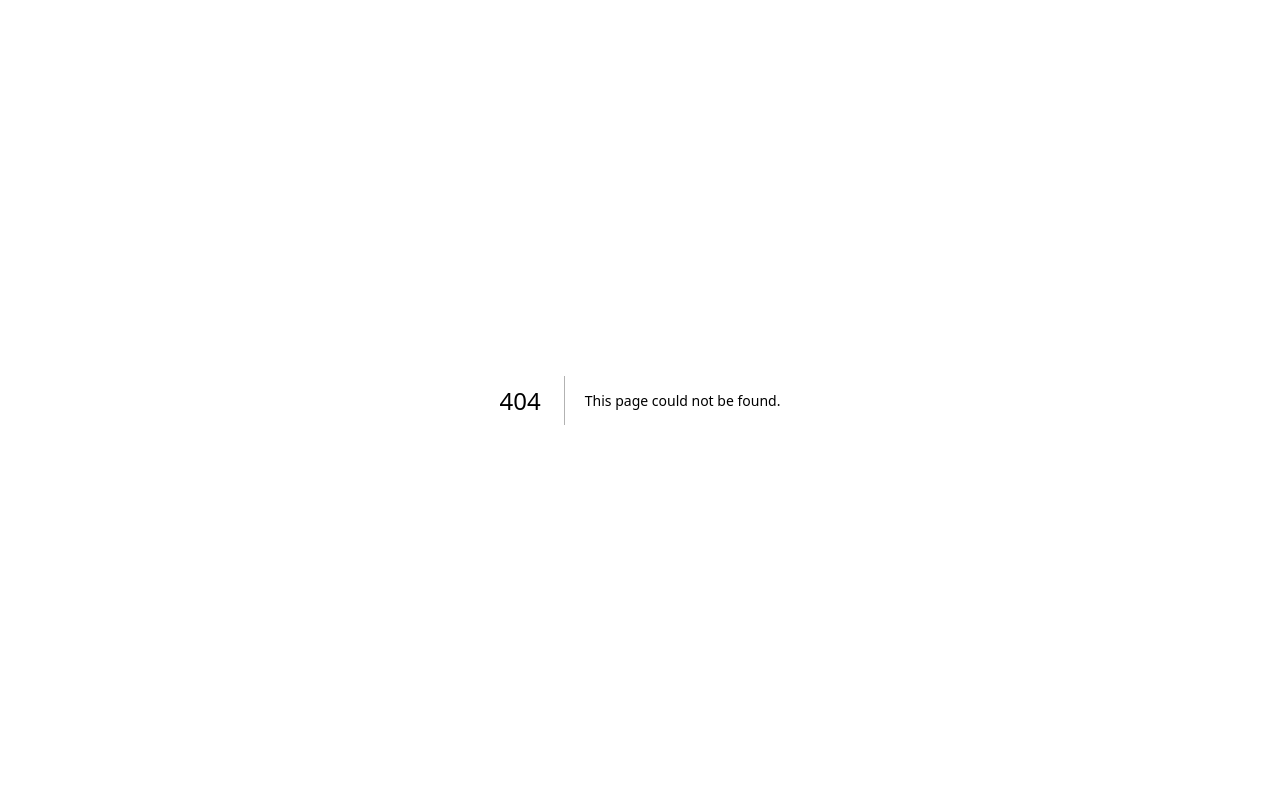
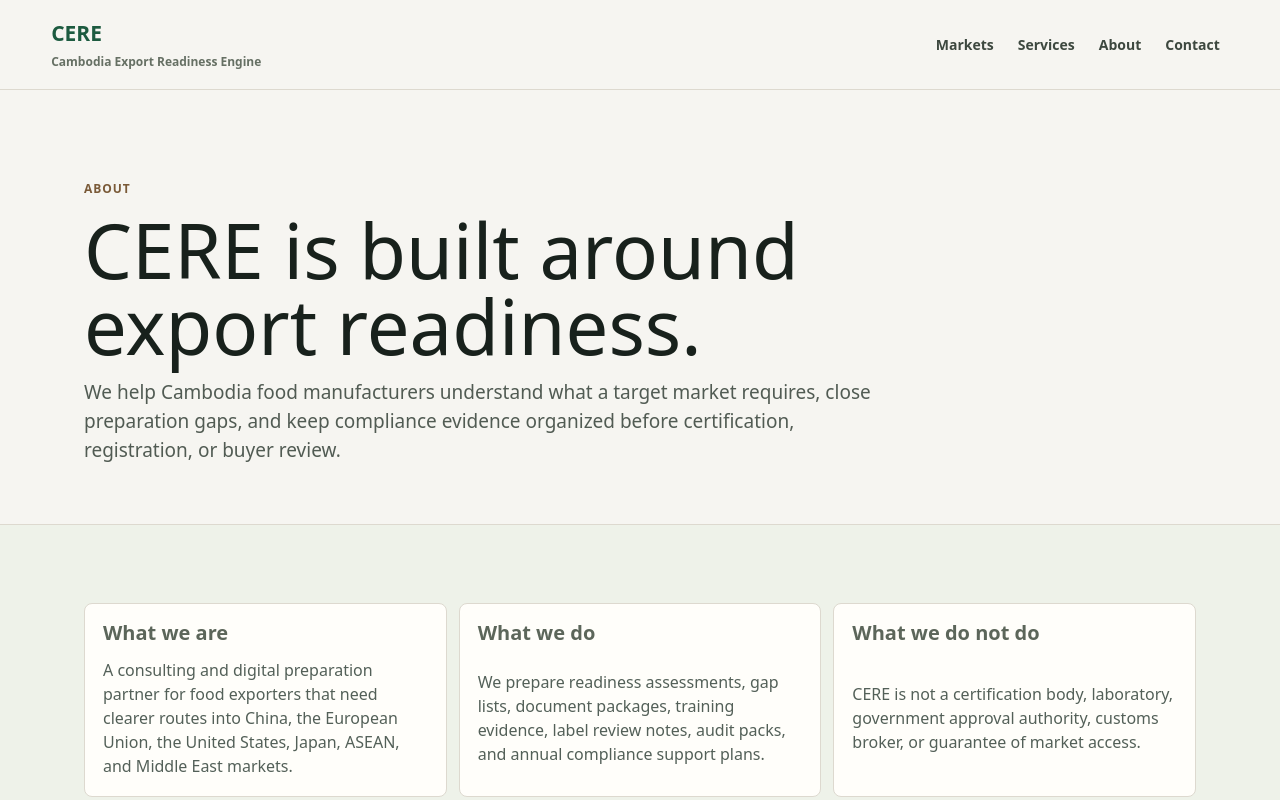
Before and after one commit to Leebood/cere, a Next.js app: page /about in a window 1280 px wide. Before the commit this address had no page. Shown: the top 800 px of the page. Built offline with nearby package versions, Linux system fonts and the light colour scheme.

Commit message:
Reframe public site as export decision guide

```diff
--- /dev/null
+++ b/src/app/about/page.tsx
@@ -0,0 +1,38 @@
+import { PageIntro, SiteChrome } from "../site-chrome";
+
+export default function AboutPage() {
+  return (
+    <SiteChrome>
+      <PageIntro eyebrow="About" title="CERE is built around export readiness.">
+        We help Cambodia food manufacturers understand what a target market requires, close preparation gaps, and keep
+        compliance evidence organized before certification, registration, or buyer review.
+      </PageIntro>
+
+      <section className="cere-section muted">
+        <div className="about-grid">
+          <article>
+            <strong>What we are</strong>
+            <p>
+              A consulting and digital preparation partner for food exporters that need clearer routes into China, the
+              European Union, the United States, Japan, ASEAN, and Middle East markets.
+            </p>
+          </article>
+          <article>
+            <strong>What we do</strong>
+            <p>
+              We prepare readiness assessments, gap lists, document packages, training evidence, label review notes,
+              audit packs, and annual compliance support plans.
+            </p>
+          </article>
+          <article>
+            <strong>What we do not do</strong>
+            <p>
+              CERE is not a certification body, laboratory, government approval authority, customs broker, or guarantee
+              of market access.
+            </p>
+          </article>
+        </div>
+      </section>
+    </SiteChrome>
+  );
+}
--- a/src/app/globals.css
+++ b/src/app/globals.css
@@ -2684,6 +2684,206 @@ button.secondary:hover {
   text-decoration: none;
 }
 
+.guide-hero {
+  grid-template-columns: minmax(0, 0.95fr) minmax(340px, 0.8fr);
+}
+
+.guide-choice-panel {
+  display: grid;
+  gap: 18px;
+  align-content: center;
+  min-height: 560px;
+  border: 1px solid #d8d7cf;
+  border-radius: 8px;
+  background:
+    linear-gradient(180deg, rgba(16, 35, 26, 0.78), rgba(16, 35, 26, 0.94)),
+    url("https://images.unsplash.com/photo-1494412651409-8963ce7935a7?auto=format&fit=crop&w=1200&q=80");
+  background-position: center;
+  background-size: cover;
+  color: white;
+  padding: clamp(20px, 4vw, 34px);
+}
+
+.guide-choice-panel .cere-eyebrow {
+  color: rgba(255, 255, 255, 0.68);
+}
+
+.guide-choice-panel > strong {
+  max-width: 480px;
+  font-size: clamp(34px, 4vw, 56px);
+  line-height: 0.98;
+}
+
+.guide-market-grid,
+.guide-route-grid,
+.market-decision-grid,
+.about-grid {
+  display: grid;
+  gap: 12px;
+}
+
+.guide-market-grid {
+  grid-template-columns: repeat(2, minmax(0, 1fr));
+}
+
+.guide-market-card {
+  display: grid;
+  gap: 5px;
+  min-height: 82px;
+  align-content: center;
+  border: 1px solid rgba(255, 255, 255, 0.18);
+  border-radius: 8px;
+  background: rgba(255, 255, 255, 0.11);
+  color: white;
+  padding: 13px;
+  text-decoration: none;
+}
+
+.guide-market-card:hover {
+  border-color: rgba(255, 255, 255, 0.62);
+  background: rgba(255, 255, 255, 0.18);
+}
+
+.guide-market-card span {
+  font-size: 18px;
+  font-weight: 820;
+  line-height: 1.1;
+}
+
+.guide-market-card small {
+  color: rgba(255, 255, 255, 0.68);
+  font-weight: 720;
+}
+
+.guide-route-grid {
+  grid-template-columns: repeat(3, minmax(0, 1fr));
+}
+
+.market-route-card,
+.market-decision-card,
+.about-grid article {
+  display: grid;
+  gap: 14px;
+  border: 1px solid #ddd9cf;
+  border-radius: 8px;
+  background: #fffefa;
+  padding: 18px;
+}
+
+.market-route-card p,
+.market-decision-card p,
+.about-grid p,
+.service-journey p,
+.guide-service-note p {
+  margin: 0;
+  color: #536058;
+  line-height: 1.5;
+}
+
+.market-route-card ul,
+.route-answer ul {
+  display: grid;
+  gap: 7px;
+  margin: 0;
+  padding-left: 18px;
+  color: #344039;
+  line-height: 1.35;
+}
+
+.guide-flow {
+  display: grid;
+  grid-template-columns: repeat(5, minmax(0, 1fr));
+  gap: 10px;
+}
+
+.guide-flow article {
+  display: grid;
+  gap: 12px;
+  min-height: 150px;
+  align-content: space-between;
+  border: 1px solid #ddd9cf;
+  border-radius: 8px;
+  background: #fffefa;
+  padding: 16px;
+}
+
+.guide-flow span,
+.service-journey span {
+  color: #c47a3c;
+  font-size: 13px;
+  font-weight: 860;
+}
+
+.guide-flow strong,
+.service-journey strong,
+.about-grid strong {
+  font-size: 20px;
+  line-height: 1.12;
+}
+
+.guide-service-note {
+  display: grid;
+  gap: 10px;
+  max-width: 760px;
+  margin-top: 16px;
+  border-left: 4px solid #c47a3c;
+  padding-left: 18px;
+}
+
+.market-decision-grid {
+  grid-template-columns: repeat(2, minmax(0, 1fr));
+}
+
+.market-decision-card {
+  scroll-margin-top: 104px;
+}
+
+.route-answer {
+  display: grid;
+  gap: 7px;
+  border: 1px solid #ece7dd;
+  border-radius: 8px;
+  background: #fbfaf5;
+  padding: 12px;
+}
+
+.route-answer small {
+  color: #7a5a38;
+  font-size: 11px;
+  font-weight: 850;
+  letter-spacing: 0.05em;
+  text-transform: uppercase;
+}
+
+.service-journey {
+  display: grid;
+  gap: 0;
+  overflow: hidden;
+  border: 1px solid #ddd9cf;
+  border-radius: 8px;
+  background: #fffefa;
+}
+
+.service-journey article {
+  display: grid;
+  grid-template-columns: 70px minmax(0, 1fr);
+  gap: 18px;
+  padding: 20px;
+}
+
+.service-journey article + article {
+  border-top: 1px solid #ece7dd;
+}
+
+.service-journey div {
+  display: grid;
+  gap: 7px;
+}
+
+.about-grid {
+  grid-template-columns: repeat(3, minmax(0, 1fr));
+}
+
 .cere-tag-grid.compact span {
   padding: 8px 11px;
 }
@@ -2826,6 +3026,11 @@ button.secondary:hover {
   .cere-value-grid,
   .cere-card-grid.three,
   .cere-market-list,
+  .guide-hero,
+  .guide-route-grid,
+  .guide-flow,
+  .market-decision-grid,
+  .about-grid,
   .deliverable-grid,
   .cere-split,
   .cere-contact-box {
@@ -2864,7 +3069,9 @@ button.secondary:hover {
 
   .market-card-head,
   .market-detail-grid,
-  .cere-process dl {
+  .cere-process dl,
+  .guide-market-grid,
+  .service-journey article {
     display: grid;
     grid-template-columns: 1fr;
   }
--- a/src/app/homepage.tsx
+++ b/src/app/homepage.tsx
@@ -1,89 +1,100 @@
+import { markets } from "./site-data";
 import { SiteChrome } from "./site-chrome";
+
+const serviceSteps = [
+  "Assess your readiness",
+  "Identify the gaps",
+  "Prepare the documents",
+  "Organize the evidence",
+  "Support your audit",
+];
 
 export function HomePage() {
   return (
     <SiteChrome>
-      <section className="cere-hero">
+      <section className="cere-hero guide-hero">
         <div className="cere-hero-copy">
-          <p className="cere-eyebrow">Food export compliance support</p>
+          <p className="cere-eyebrow">Export Decision Guide</p>
           <h1>Prepare your food business for global markets.</h1>
           <p>
-            CERE helps food exporters prepare the documents, evidence, and compliance workflows required before
-            certification, registration, and buyer audits.
+            Start with one question: where do you want to export? CERE turns that route into requirements, preparation
+            work, and a practical consultation plan.
           </p>
           <div className="cere-actions">
-            <a className="cere-button primary" href="/contact">Start Consultation</a>
-            <a className="cere-button" href="/markets">Explore Markets</a>
+            <a className="cere-button primary" href="/markets">Choose Market</a>
+            <a className="cere-button" href="/contact">Book Consultation</a>
           </div>
         </div>
-        <aside className="cere-hero-panel" aria-label="CERE service summary">
-          <img
-            alt="Food export preparation and documentation"
-            src="https://images.unsplash.com/photo-1494412651409-8963ce7935a7?auto=format&fit=crop&w=1200&q=80"
-          />
-          <div>
-            <strong>Readiness, not approval.</strong>
-            <p>
-              We support preparation and compliance evidence. CERE is not a certification body, laboratory, government
-              authority, or guarantee of market access.
-            </p>
+        <aside className="guide-choice-panel" aria-label="Choose export destination">
+          <p className="cere-eyebrow">Can I export?</p>
+          <strong>Choose your destination.</strong>
+          <div className="guide-market-grid">
+            {markets.map((market) => (
+              <a className="guide-market-card" href={`/markets#${market.slug}`} key={market.slug}>
+                <span>{market.name}</span>
+                <small>{market.timeline}</small>
+              </a>
+            ))}
           </div>
         </aside>
       </section>
 
-      <section className="cere-section compact">
-        <div className="cere-value-grid">
-          <article>
-            <span>01</span>
-            <strong>Export readiness</strong>
-            <p>Clarify whether the business is ready for the intended market and what must be fixed first.</p>
-          </article>
-          <article>
-            <span>02</span>
-            <strong>Compliance preparation</strong>
-            <p>Build the files, records, templates, and operational evidence needed for the route.</p>
-          </article>
-          <article>
-            <span>03</span>
-            <strong>Continuous support</strong>
-            <p>Maintain evidence, renewals, training records, buyer audit readiness, and new market expansion.</p>
-          </article>
+      <section className="cere-section muted">
+        <div className="cere-section-heading">
+          <p className="cere-eyebrow">What do I need?</p>
+          <h2>Each destination changes the files, evidence, and preparation timeline.</h2>
+          <p>
+            The first step is not choosing a certificate. The first step is understanding what your target market will
+            ask the factory to prove.
+          </p>
+        </div>
+        <div className="guide-route-grid">
+          {markets.slice(0, 3).map((market) => (
+            <article className="market-route-card" key={market.slug}>
+              <div className="market-card-head">
+                <strong>{market.name}</strong>
+                <span>{market.timeline}</span>
+              </div>
+              <p>{market.summary}</p>
+              <ul>
+                {market.requirements.slice(0, 4).map((item) => (
+                  <li key={item}>{item}</li>
+                ))}
+              </ul>
+              <a className="market-consult-link" href={`/markets#${market.slug}`}>View this route</a>
+            </article>
+          ))}
         </div>
       </section>
 
-      <section className="cere-section muted">
+      <section className="cere-section">
         <div className="cere-section-heading">
-          <p className="cere-eyebrow">How the site is organized</p>
-          <h2>Start with the client decision, then go deeper.</h2>
+          <p className="cere-eyebrow">Services</p>
+          <h2>How CERE helps you move from interest to export readiness.</h2>
+        </div>
+        <div className="guide-flow">
+          {serviceSteps.map((step, index) => (
+            <article key={step}>
+              <span>{String(index + 1).padStart(2, "0")}</span>
+              <strong>{step}</strong>
+            </article>
+          ))}
+        </div>
+        <div className="guide-service-note">
+          <strong>Readiness and compliance support only.</strong>
           <p>
-            Choose a target market, review the services, understand the process, then confirm deliverables and product
-            scope before booking a consultation.
+            CERE prepares documents, workflows, records, and audit evidence. We are not a certification body,
+            laboratory, government approval authority, or guarantee of market access.
           </p>
-        </div>
-        <div className="cere-card-grid three">
-          <article>
-            <strong>Markets</strong>
-            <p>Different destinations require different files, timelines, and preparation routes.</p>
-            <a className="market-consult-link" href="/markets">View market routes</a>
-          </article>
-          <article>
-            <strong>Solutions</strong>
-            <p>Services are organized around readiness, preparation, documentation, labels, audits, and maintenance.</p>
-            <a className="market-consult-link" href="/solutions">View services</a>
-          </article>
-          <article>
-            <strong>Process</strong>
-            <p>See what CERE produces and what the client needs to provide at each stage.</p>
-            <a className="market-consult-link" href="/process">View process</a>
-          </article>
+          <a className="market-consult-link" href="/services">See services</a>
         </div>
       </section>
 
       <section className="cere-section contact">
         <div className="cere-contact-box">
           <div>
-            <strong>Ready to discuss an export route?</strong>
-            <p>Start with the product category, destination market, and current certification status.</p>
+            <strong>Ready to plan your export route?</strong>
+            <p>Tell us the product, destination market, factory status, and current certification position.</p>
           </div>
           <a className="cere-button primary" href="/contact">Book Consultation</a>
         </div>
--- a/src/app/markets/page.tsx
+++ b/src/app/markets/page.tsx
@@ -4,37 +4,43 @@ import { PageIntro, SiteChrome } from "../site-chrome";
 export default function MarketsPage() {
   return (
     <SiteChrome>
-      <PageIntro eyebrow="Markets" title="Different destinations require different preparation.">
-        The target market changes the documents, records, timelines, and first consulting step. Start here before
-        choosing a certification or registration route.
+      <PageIntro eyebrow="Markets" title="Where do you want to export?">
+        Choose a destination first. Each market has a different route, different evidence expectations, and a different
+        first step for preparation.
       </PageIntro>
-      <section className="cere-section muted market-priority">
-        <div className="cere-market-list priority">
+
+      <section className="cere-section muted">
+        <div className="market-decision-grid">
           {markets.map((market) => (
-            <article key={market.name}>
+            <article className="market-decision-card" id={market.slug} key={market.slug}>
               <div className="market-card-head">
                 <strong>{market.name}</strong>
                 <span>{market.timeline}</span>
               </div>
+
+              <div className="route-answer">
+                <small>Can I export?</small>
                 <p>{market.summary}</p>
-              <div className="market-detail-grid">
-                <div>
-                  <small>Core requirements</small>
+              </div>
+
+              <div className="route-answer">
+                <small>What do I need?</small>
                 <ul>
                   {market.requirements.map((item) => (
                     <li key={item}>{item}</li>
                   ))}
                 </ul>
               </div>
-                <div>
-                  <small>Common files</small>
+
+              <div className="route-answer">
+                <small>Common preparation files</small>
                 <ul>
                   {market.documents.map((item) => (
                     <li key={item}>{item}</li>
                   ))}
                 </ul>
               </div>
-              </div>
+
               <a className="market-consult-link" href="/contact">{market.consultation}</a>
             </article>
           ))}
--- /dev/null
+++ b/src/app/services/page.tsx
@@ -0,0 +1,71 @@
+import { solutions } from "../site-data";
+import { PageIntro, SiteChrome } from "../site-chrome";
+
+const serviceJourney = [
+  {
+    title: "We assess your readiness",
+    text: "Review the product, market, factory status, and existing documents before recommending a route.",
+  },
+  {
+    title: "We identify the gaps",
+    text: "Turn market expectations into a clear list of missing files, records, evidence, and factory actions.",
+  },
+  {
+    title: "We prepare the documents",
+    text: "Build practical manuals, forms, checklists, labels, registration files, and audit preparation packs.",
+  },
+  {
+    title: "We organize the evidence",
+    text: "Help the factory keep records, training files, traceability evidence, and corrective actions reviewable.",
+  },
+  {
+    title: "We support your audit",
+    text: "Prepare the business for certification audits, buyer audits, registration review, and annual maintenance.",
+  },
+];
+
+export default function ServicesPage() {
+  return (
+    <SiteChrome>
+      <PageIntro eyebrow="Services" title="How CERE helps you prepare for export.">
+        Our work starts from the export destination, then moves into readiness assessment, gap closure, documentation,
+        evidence organization, and audit support.
+      </PageIntro>
+
+      <section className="cere-section">
+        <div className="service-journey">
+          {serviceJourney.map((step, index) => (
+            <article key={step.title}>
+              <span>{String(index + 1).padStart(2, "0")}</span>
+              <div>
+                <strong>{step.title}</strong>
+                <p>{step.text}</p>
+              </div>
+            </article>
+          ))}
+        </div>
+      </section>
+
+      <section className="cere-section muted">
+        <div className="cere-section-heading">
+          <p className="cere-eyebrow">Service areas</p>
+          <h2>The details sit inside the export route, not before it.</h2>
+        </div>
+        <div className="cere-card-grid three">
+          {solutions.map((solution) => (
+            <article key={solution.title}>
+              <strong>{solution.title}</strong>
+              <span>{solution.problem}</span>
+              <p>{solution.detail}</p>
+              <ul className="solution-deliverables">
+                {solution.deliverables.map((item) => (
+                  <li key={item}>{item}</li>
+                ))}
+              </ul>
+            </article>
+          ))}
+        </div>
+      </section>
+    </SiteChrome>
+  );
+}
--- a/src/app/site-chrome.tsx
+++ b/src/app/site-chrome.tsx
@@ -3,11 +3,8 @@ import Link from "next/link";
 
 const navItems = [
   ["Markets", "/markets"],
-  ["Solutions", "/solutions"],
-  ["Process", "/process"],
-  ["Deliverables", "/deliverables"],
-  ["Products", "/products"],
-  ["Platform", "/platform"],
+  ["Services", "/services"],
+  ["About", "/about"],
   ["Contact", "/contact"],
 ];
 
--- a/src/app/site-data.ts
+++ b/src/app/site-data.ts
@@ -80,6 +80,7 @@ export const deliverables = [
 
 export const markets = [
   {
+    slug: "china",
     name: "China",
     summary: "Best for factories preparing GACC registration, Chinese label review, and structured food safety evidence.",
     requirements: ["HACCP evidence", "GACC preparation", "Chinese label review", "Factory profile"],
@@ -88,6 +89,7 @@ export const markets = [
     consultation: "Route review + GACC readiness check",
   },
   {
+    slug: "eu",
     name: "European Union",
     summary: "Best for exporters facing buyer audit expectations, traceability checks, and stricter supplier controls.",
     requirements: ["Traceability", "Supplier approval", "Allergen control", "Buyer audit evidence"],
@@ -96,6 +98,7 @@ export const markets = [
     consultation: "Traceability + buyer audit gap analysis",
   },
   {
+    slug: "usa",
     name: "United States",
     summary: "Best for businesses needing stronger preventive-control thinking and importer-facing documentation.",
     requirements: ["Food safety plan", "Sanitation records", "Supplier verification", "Recall readiness"],
@@ -104,6 +107,7 @@ export const markets = [
     consultation: "Food safety plan readiness review",
   },
   {
+    slug: "japan",
     name: "Japan",
     summary: "Best for exporters that need stronger product specifications, quality discipline, and process records.",
     requirements: ["Product specification", "Quality records", "Process control", "Importer documentation"],
@@ -112,6 +116,7 @@ export const markets = [
     consultation: "Product specification + quality record review",
   },
   {
+    slug: "asean",
     name: "ASEAN",
     summary: "Best for regional export routes where baseline food safety and shipment documentation must be organized.",
     requirements: ["Export documents", "Origin support", "Health certificate evidence", "Shipment file"],
@@ -120,6 +125,7 @@ export const markets = [
     consultation: "Baseline export documentation check",
   },
   {
+    slug: "middle-east",
     name: "Middle East",
     summary: "Best for products where HALAL readiness, ingredient controls, and export health evidence are important.",
     requirements: ["HALAL readiness", "Ingredient controls", "HACCP records", "Export health evidence"],
```
Lines whose indentation alone changed are shown as unchanged.
